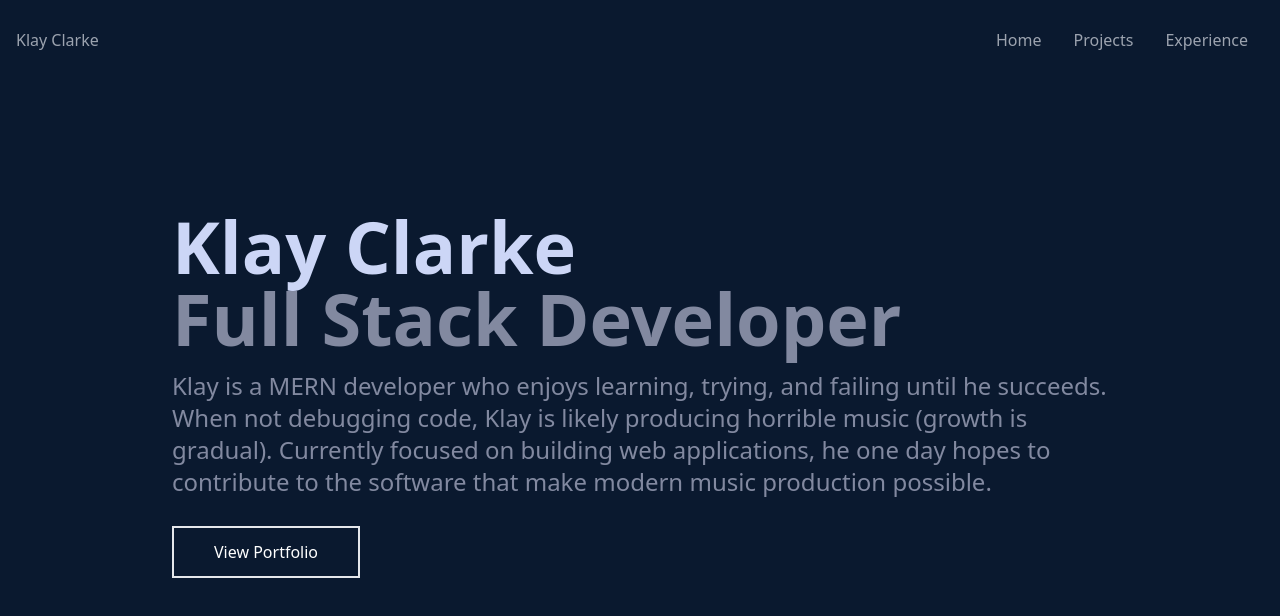
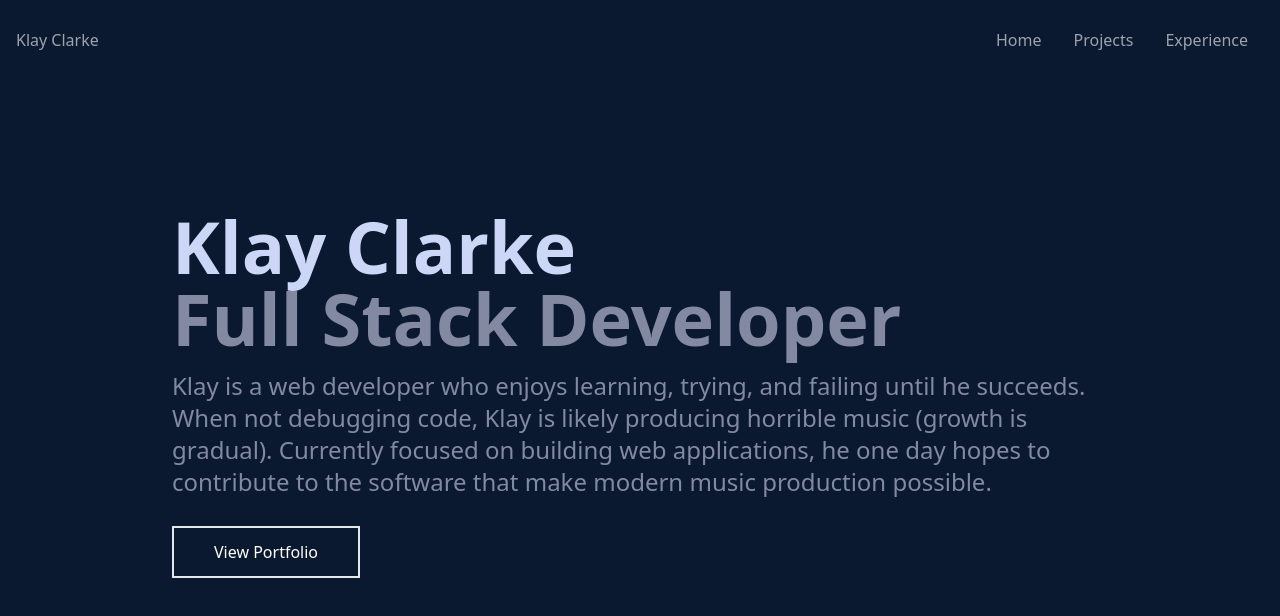
Before and after one commit to KlayClarke/personal_website, a React (Create React App) app: page / in a window 1280 px wide. Shown: the top 616 px of the page. Built offline with nearby package versions, Linux system fonts and the light colour scheme.

Commit message:
small change to bio content in home component

```diff
--- a/src/components/Home.jsx
+++ b/src/components/Home.jsx
@@ -10,8 +10,8 @@ export default function Home() {
           Full Stack Developer
         </h2>
         <p className="text-2xl text-[#8289a0] py-4 max-w-[1000px]">
-          Klay is a MERN developer who enjoys learning, trying, and failing
-          until he succeeds. When not debugging code, Klay is likely producing
+          Klay is a web developer who enjoys learning, trying, and failing until
+          he succeeds. When not debugging code, Klay is likely producing
           horrible music (growth is gradual). Currently focused on building web
           applications, he one day hopes to contribute to the software that make
           modern music production possible.
```
